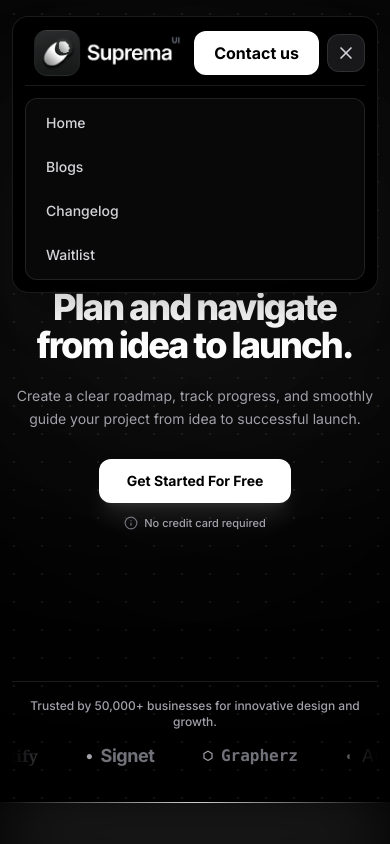
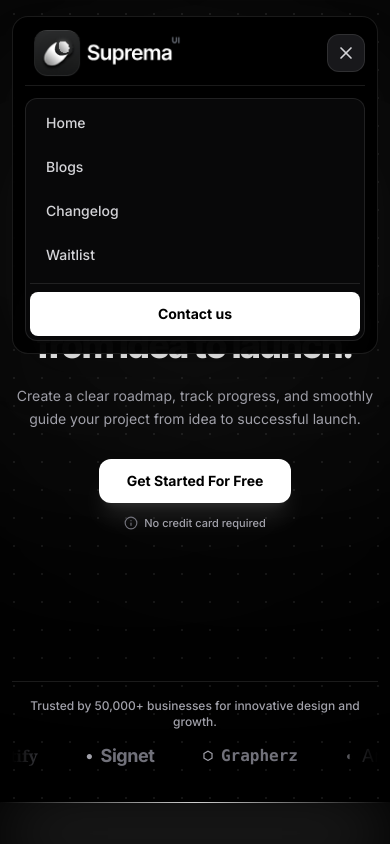
Before and after one commit to sameermasih778/KhawajaLabs-Project-2, a React (Vite) app: page / in a window 390 px wide. Both pictures are taken after a click on the button 346 px from the left and 53 px from the top of the page. Shown: the top 844 px of the page. Built offline with nearby package versions, Linux system fonts and the light colour scheme; a web font is replaced by a local one.

Commit message:
New Build

```diff
--- a/index.html
+++ b/index.html
@@ -2,6 +2,7 @@
 <html lang="en" class="dark scroll-smooth">
 <head>
   <meta charset="UTF-8" />
+  <link rel="icon" type="image/svg+xml" href="/favicon.svg" />
   <link rel="icon" type="image/svg+xml" href="/favicon.svg" media="(prefers-color-scheme: light)" />
   <link rel="icon" type="image/svg+xml" href="/favicon.svg" media="(prefers-color-scheme: dark)" />
   <link rel="apple-touch-icon" href="/favicon.svg" />
--- a/src/components/Navbar.jsx
+++ b/src/components/Navbar.jsx
@@ -78,7 +78,7 @@
 
           {/* Right: Contact Us Button & Mobile Hamburger Toggle */}
           <div className="flex items-center gap-2">
-            <Link to="/contact">
+            <Link to="/contact" className="hidden md:block">
               <button className="px-5 py-2.5 sm:px-7 sm:py-3 text-base sm:text-lg font-bold text-black bg-white hover:bg-zinc-200 transition-all rounded-xl shadow-lg active:scale-95 cursor-pointer whitespace-nowrap">
                 Contact us
               </button>
@@ -133,6 +133,16 @@
                     </a>
                   )
                 ))}
+                {/* Contact Us inside mobile menu */}
+                <div className="pt-2 mt-1 border-t border-white/10">
+                  <Link
+                    to="/contact"
+                    onClick={() => setMobileMenuOpen(false)}
+                    className="block w-full text-center px-4 py-3 text-sm font-bold text-black bg-white hover:bg-zinc-200 rounded-lg transition-all active:scale-95"
+                  >
+                    Contact us
+                  </Link>
+                </div>
               </div>
             </motion.div>
           )}
```
Also changed, not shown: public/favicon.svg.
